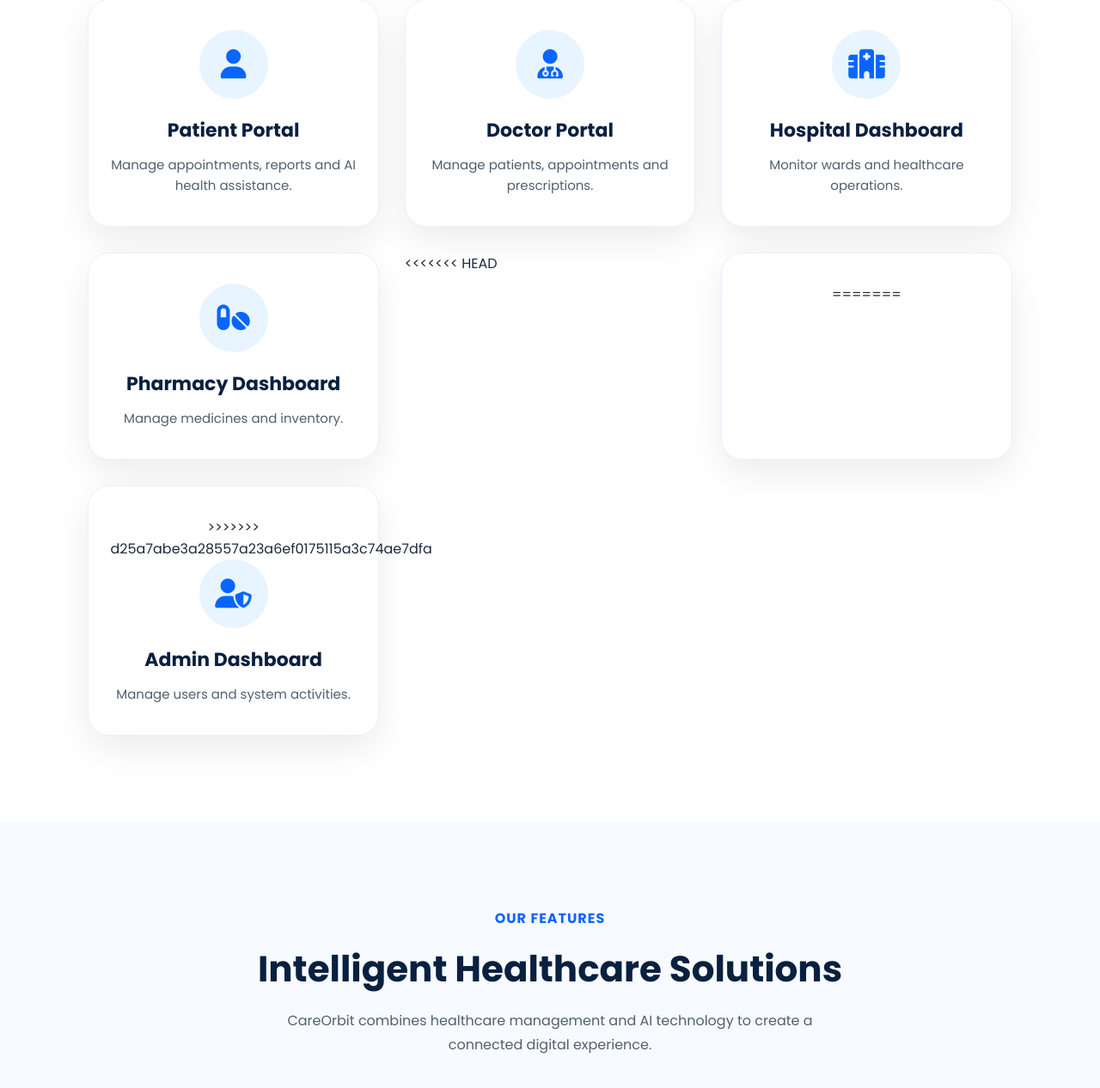
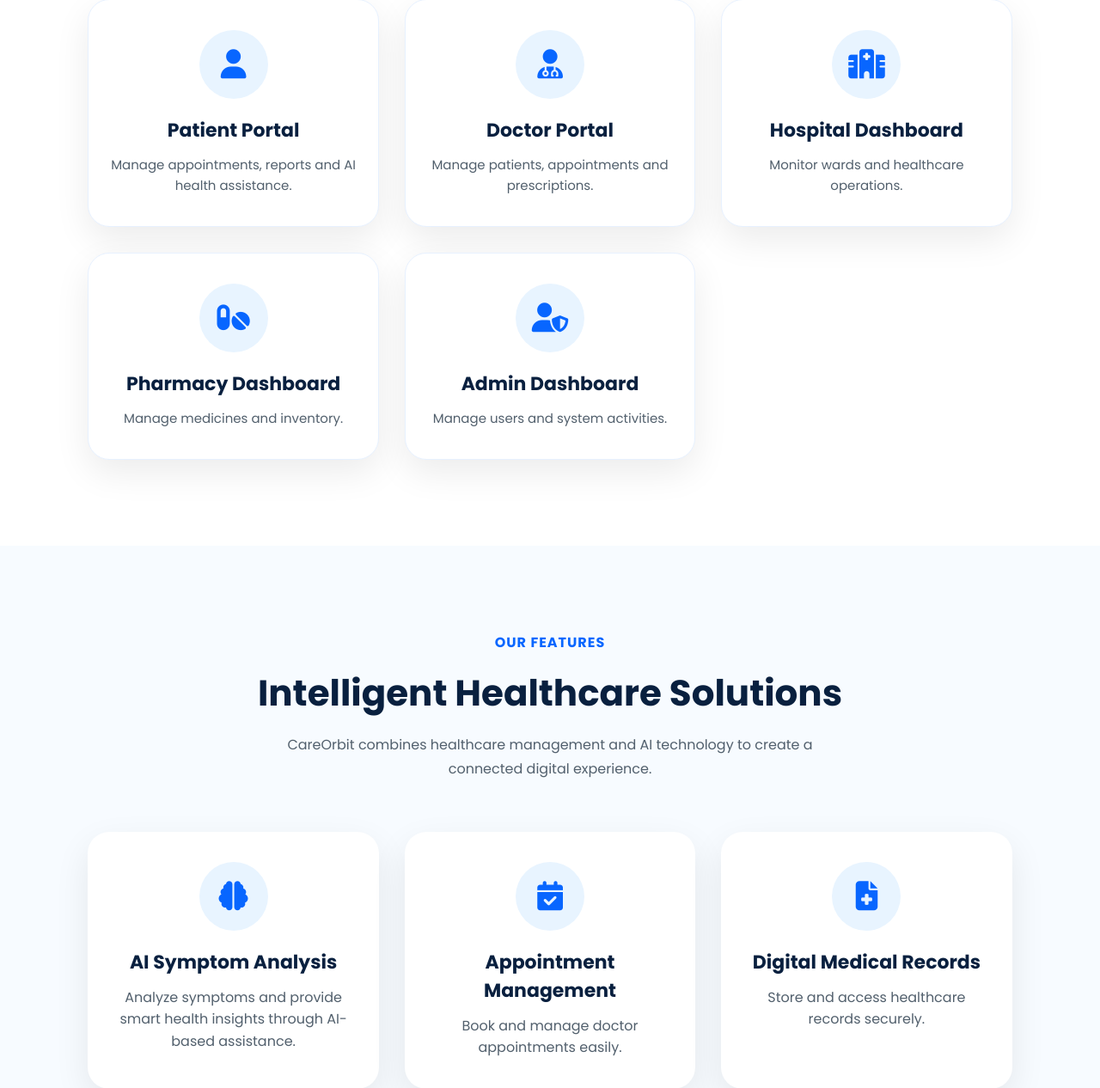
Before and after one commit to sahanatalekar01/careorbit, a Flask app: page / in a window 1280 px wide. Shown: the part 1351-2617 px from the top of the page at 86% size. Run offline with Flask 3, Linux system fonts and the light colour scheme; some libraries are stand-ins or nearby versions.

Commit message:
Resolved git conflict markers

```diff
--- a/templates/index.html
+++ b/templates/index.html
@@ -213,14 +213,10 @@
         </a>
 
 
-<<<<<<< HEAD
 
 
 
         <a href="{{ url_for('admin_register') }}" class="portal-card">
-=======
-        <a href="{{ url_for('admin_dashboard') }}" class="portal-card">
->>>>>>> d25a7abe3a28557a23a6ef0175115a3c74ae7dfa
 
             <i class="fa-solid fa-user-shield"></i>
 
```
